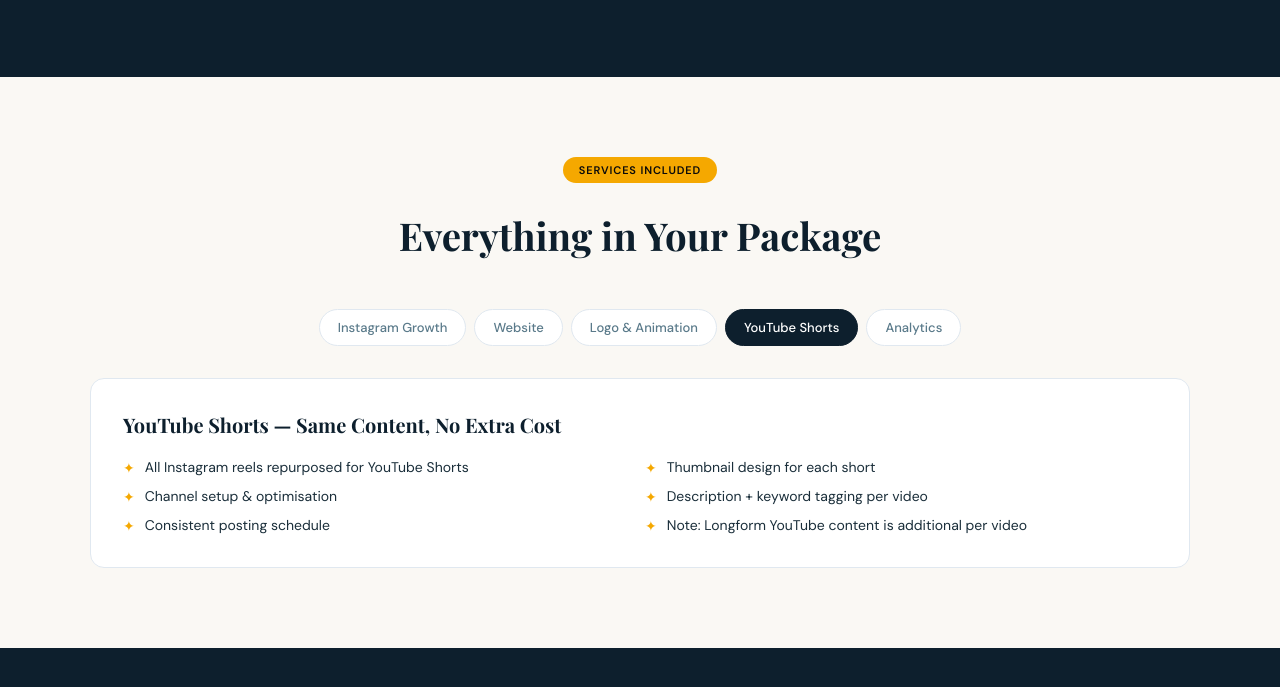
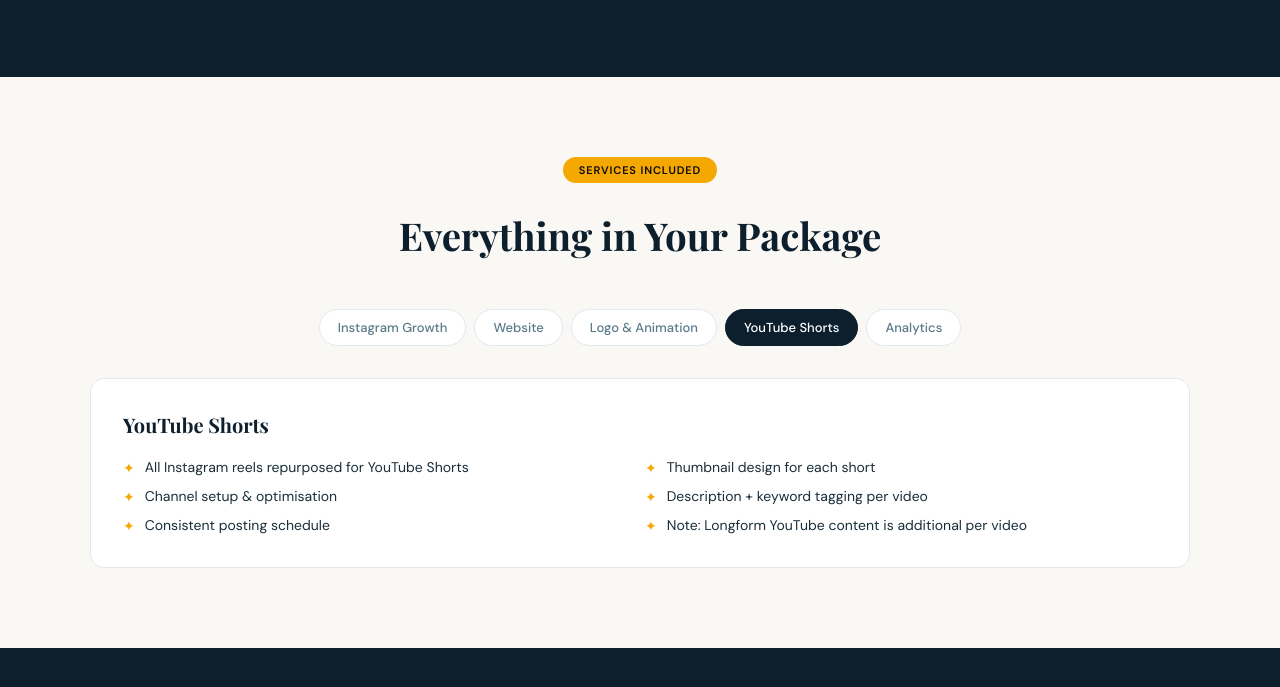
Before and after one commit to Amaresh-Ithigani/Growtactics-Proposals, a plain HTML site: page Fidas/fidasproposal.html in a window 1280 px wide. Both pictures are taken after a click on the button "YouTube Shorts". Shown: the part 2911-3598 px from the top of the page. Drawn offline with nearby package versions, Linux system fonts and the light colour scheme.

Commit message:
Update fidasproposal.html

```diff
--- a/Fidas/fidasproposal.html
+++ b/Fidas/fidasproposal.html
@@ -362,7 +362,7 @@
       </ul>
     </div>
     <div id="tab-yt" class="tab-content reveal">
-      <h3>YouTube Shorts — Same Content, No Extra Cost</h3>
+      <h3>YouTube Shorts</h3>
       <ul class="deliverables">
         <li>All Instagram reels repurposed for YouTube Shorts</li>
         <li>Thumbnail design for each short</li>
```
